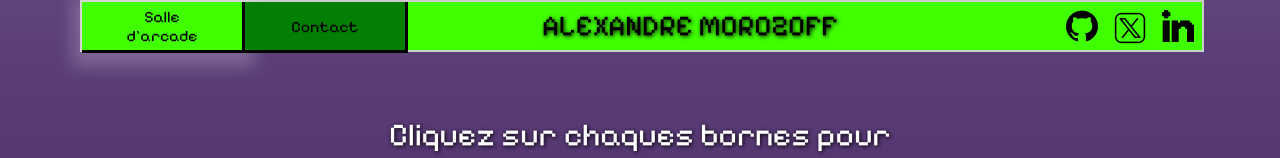
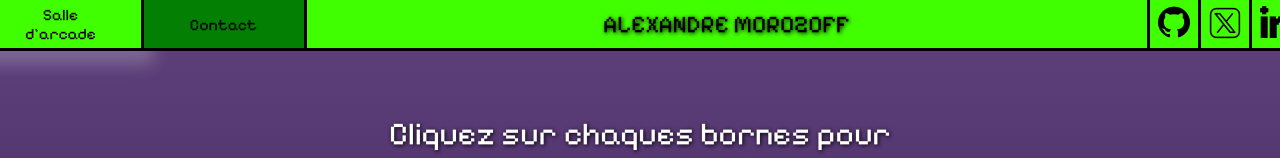
Before and after one commit to Milkliz0rd/Portfolio, a React (Vite) app in the folder my-portfolio/: page /arcade in a window 1280 px wide. Shown: the top 158 px of the page. Built offline with nearby package versions, Linux system fonts and the light colour scheme.

Commit message:
Banner evolute on Navigation bar / Logo jsx, css, banner doesn't use anymore

```diff
--- a/my-portfolio/src/Components/Banner/Banner.jsx
+++ b/my-portfolio/src/Components/Banner/Banner.jsx
@@ -1,12 +1,9 @@
 import Navigation from '../Navigation/Navigation'
-import Logo from '../Logo/Logo'
 
 const Banner = () => {
   return (
-    <div className="banner">
+    <div className="nav-banner">
       <Navigation />
-      <div className="banner__title">ALEXANDRE MOROZOFF</div>
-      <Logo />
     </div>
   )
 }
--- a/my-portfolio/src/Components/Navigation/Navigation.jsx
+++ b/my-portfolio/src/Components/Navigation/Navigation.jsx
@@ -1,4 +1,3 @@
-import React from 'react'
 import { NavLink } from 'react-router-dom'
 const Navigation = () => {
   return (
@@ -13,6 +12,53 @@ const Navigation = () => {
           Contact
         </NavLink>
       </li>
+      <li>
+        <div className="nav-banner__title">ALEXANDRE MOROZOFF</div>
+      </li>
+      <li className="nav-banner__logo">
+        <a
+          className="nav-banner__logo--link"
+          href="https://github.com/Milkliz0rd"
+          target="_blank"
+        >
+          <img
+            className="nav-banner__logo--link-git"
+            src="/Assets/Images/logo/github.webp"
+            alt="Logo github"
+            height={32}
+            width={32}
+          />
+        </a>
+      </li>
+      <li className="nav-banner__logo">
+        <a
+          href="https://x.com/Milkliz0rd"
+          className="nav-banner__logo--link"
+          target="_blank"
+        >
+          <img
+            className="nav-banner__logo--link-x"
+            src="/Assets/Images/logo/x.webp"
+            alt="Logo x"
+            height={32}
+            width={32}
+          />
+        </a>
+      </li>
+      <li className="nav-banner__logo">
+        <a
+          href="https://linkedin.com/in/alexandre-morozoff-4b1386337"
+          target="_blank"
+        >
+          <img
+            className="nav-banner__logo--link-linkedin"
+            src="/Assets/Images/logo/linkedin.webp"
+            alt="Logo linkedin"
+            height={32}
+            width={32}
+          />
+        </a>
+      </li>
     </ul>
   )
 }
--- a/my-portfolio/src/Pages/About.jsx
+++ b/my-portfolio/src/Pages/About.jsx
@@ -1,4 +1,3 @@
-import React from 'react'
 import Infos from '../Components/Infos/Infos'
 
 const About = () => {
--- a/my-portfolio/src/Pages/ArcadeRoom.jsx
+++ b/my-portfolio/src/Pages/ArcadeRoom.jsx
@@ -1,4 +1,4 @@
-import React, { useState } from 'react'
+import { useState } from 'react'
 import Arcades from '../Components/Arcades/Arcades'
 import CV from '../Components/CV/cv'
 import ExperienceBar from '../Components/ExperienceBar/ExperienceBar'
--- a/my-portfolio/src/Pages/Error404.jsx
+++ b/my-portfolio/src/Pages/Error404.jsx
@@ -1,5 +1,3 @@
-import React from 'react'
-
 const Error404 = () => {
   console.log('error')
 
--- a/my-portfolio/src/Pages/Skills.jsx
+++ b/my-portfolio/src/Pages/Skills.jsx
@@ -1,4 +1,4 @@
-import React, { useState } from 'react'
+import { useState } from 'react'
 import Screen from '../Components/Screen/Screen'
 import { useLocation, useParams } from 'react-router-dom'
 import Collapse from '../Components/Collapse/Collapse.jsx'
--- a/my-portfolio/src/Pages/StartPage.jsx
+++ b/my-portfolio/src/Pages/StartPage.jsx
@@ -1,4 +1,3 @@
-import React from 'react'
 import Welcome from '../Components/Welcome/Welcome.jsx'
 
 const StartPage = () => {
--- a/my-portfolio/src/Styles/Components/Banner/Banner.scss
+++ b/my-portfolio/src/Styles/Components/Banner/Banner.scss
@@ -2,18 +2,7 @@
 @use '../../Main.scss';
 
 .banner {
-  background-color: Colors.$toxic-green;
-  width: 100%;
-  height: 3em;
   display: flex;
-  justify-content: space-between;
+  justify-content: center;
   @include Main.border;
-  &__title {
-    display: flex;
-    align-items: center;
-    color: Colors.$black;
-    margin-left: 10em;
-    font-size: 1.8em;
-    @include Main.text-shadow;
-  }
 }
--- a/my-portfolio/src/Styles/Components/Navigation/Navigation.scss
+++ b/my-portfolio/src/Styles/Components/Navigation/Navigation.scss
@@ -1,14 +1,20 @@
 @use '../../Colors/Colors.scss';
 @use '../../Main.scss';
 
+@mixin logo {
+  margin: 0.5em;
+  cursor: pointer;
+}
+
 .nav-banner {
   display: flex;
+  justify-content: center;
   flex-direction: row;
   list-style: none;
   padding: 0;
   margin: 0;
   text-align: center;
-  width: 10em;
+  width: 100%;
   &__link {
     display: flex;
     height: 3em;
@@ -22,7 +28,41 @@
     border-top: 0;
     border-left: 0;
   }
-  .active {
-    @include Main.lights-open;
+  &__title {
+    display: flex;
+    height: 2em;
+    width: 35em;
+    align-items: center;
+    justify-content: center;
+    color: Colors.$black;
+    font-size: 1.5em;
+    border-bottom: solid Colors.$black;
+    background-color: Colors.$toxic-green;
+    @include Main.text-shadow;
+  }
+  &__logo {
+    display: flex;
+    height: 3em;
+    align-items: center;
+    justify-content: center;
+    background-color: Colors.$toxic-green;
+    border: solid Colors.$black;
+    border-right: 0;
+    border-top: 0;
+    &--link-git {
+      @include logo;
+    }
+    &--link-x {
+      @include logo;
+      margin-top: 0.6em;
+      filter: brightness(0);
+    }
+    &--link-linkedin {
+      @include logo;
+      filter: brightness(0);
+    }
   }
 }
+.active {
+  @include Main.lights-open;
+}
--- a/my-portfolio/src/Styles/index.scss
+++ b/my-portfolio/src/Styles/index.scss
@@ -3,7 +3,6 @@
 @use './Components/Layout/Layout.scss';
 @use './Components/Banner/Banner.scss';
 @use './Components/Navigation/Navigation.scss';
-@use './Components/Logo/Logo.scss';
 @use './Components/Arcades/Arcades.scss';
 @use './Components/Screen/Screen.scss';
 @use './Components/Collapses/Collapses.scss';
```
